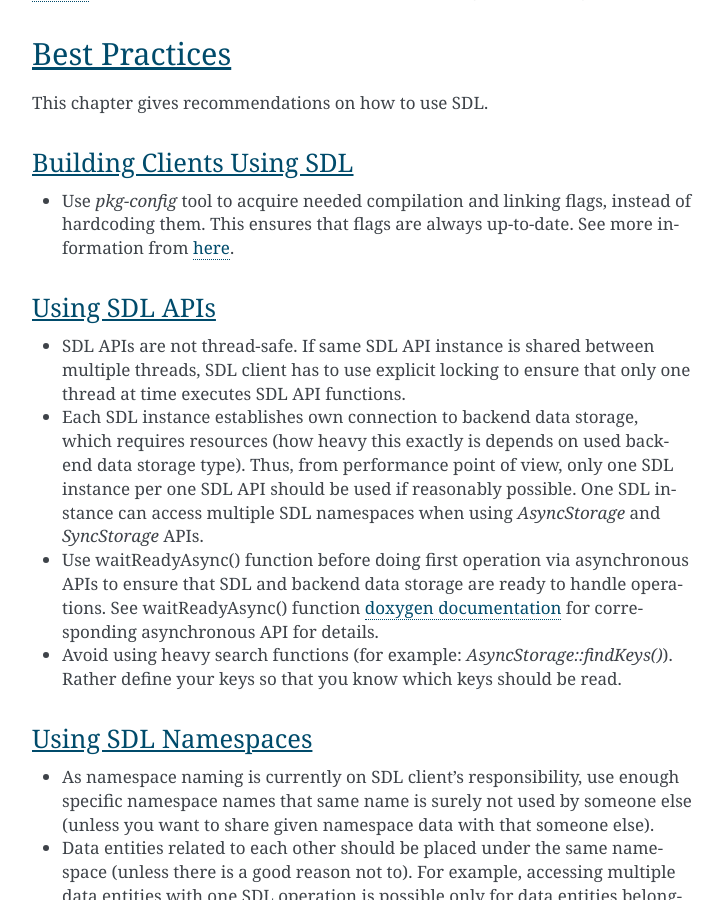
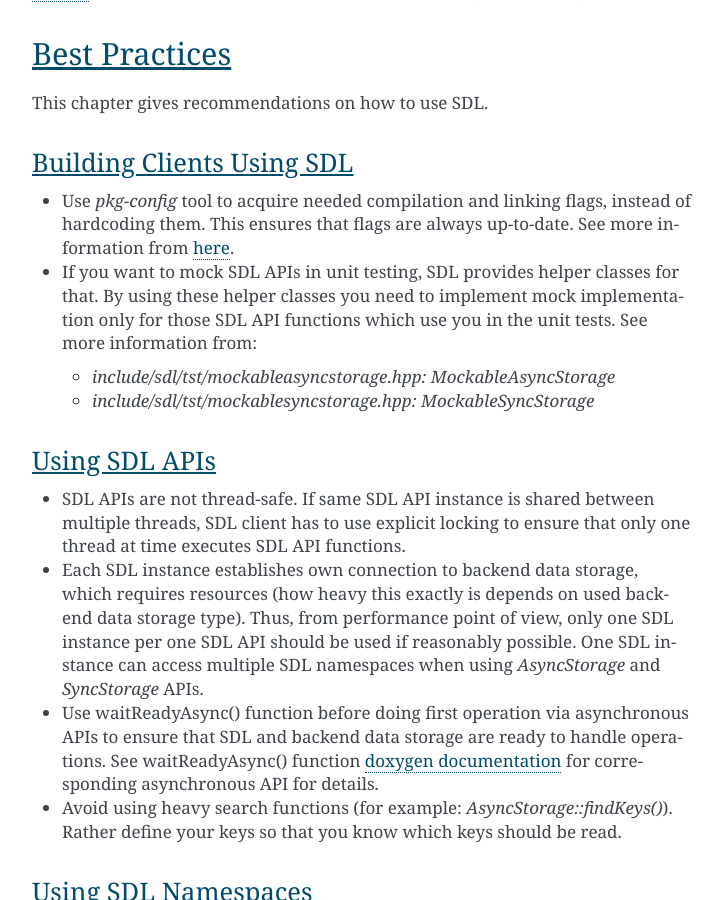
Before and after one commit to o-ran-sc/ric-plt-sdl, a Sphinx documentation site: the page built from docs/user-guide.rst, in a window 1280 px wide and 900 px high, scrolled down 9754 px. Shown: the whole window, without its empty margins (388-1112 px from the left). Built offline with Sphinx 7.4.7, drawn with Linux system fonts in a browser that asks for light colours.

Commit message:
Add public helper classes for UT mocking
Helper classes provide simple implementation for SDL public
APIs. These classes can be used in SDL clients as base
classes for SDL API mock implementations instead of deriving
mock implementations from pure virtual API classes. This way
mock implementations do not need to be changed every time
SDL APIs change (if the change does not affect UT cases).

Signed-off-by: Timo Tietavainen <timo.tietavainen@nokia.com>
Change-Id: Idf62b1397b049b4f56b8ed90c57b53ed615cd67c

```diff
--- a/docs/release-notes.rst
+++ b/docs/release-notes.rst
@@ -30,6 +30,10 @@ ric-plt/sdl.
 Version history
 ---------------
 
+[1.1.0] - 2020-01-09
+
+* Add public helper classes for UT mocking.
+
 [1.0.4] - 2019-11-13
 
 * Add PackageCloud.io publishing to CI scripts.
--- a/docs/user-guide.rst
+++ b/docs/user-guide.rst
@@ -469,6 +469,13 @@ Building Clients Using SDL
 * Use *pkg-config* tool to acquire needed compilation and linking flags,
   instead of hardcoding them. This ensures that flags are always up-to-date.
   See more information from `here <#building-clients-using-sdl>`_.
+* If you want to mock SDL APIs in unit testing, SDL provides helper classes
+  for that. By using these helper classes you need to implement mock
+  implementation only for those SDL API functions which use you in the unit
+  tests. See more information from:
+
+  * *include/sdl/tst/mockableasyncstorage.hpp: MockableAsyncStorage*
+  * *include/sdl/tst/mockablesyncstorage.hpp: MockableSyncStorage*
 
 Using SDL APIs
 ==============
```
Also changed, not shown: 6 other files.
